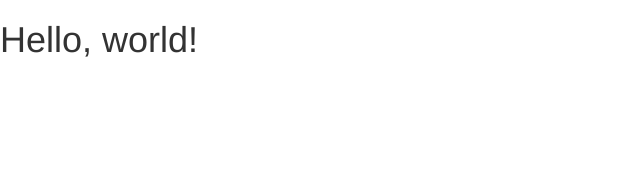
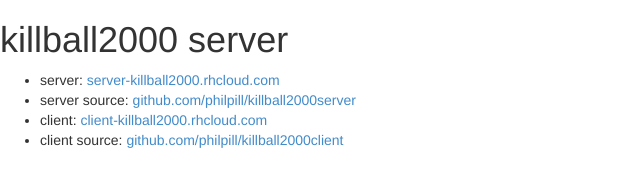
Before and after one commit to philpill/killball2000server, a website: page static/index.html in a window 1280 px wide. Shown: the whole page, without its empty margins (0-640 px from the left). Drawn offline with nearby package versions, Linux system fonts and the light colour scheme.

Commit message:
update home page

```diff
--- a/server.js
+++ b/server.js
@@ -15,4 +15,4 @@
 // ipaddress = process.env.OPENSHIFT_NODEJS_IP;
 // port      = process.env.OPENSHIFT_NODEJS_PORT || 8080;
 
-app.listen((process.env.OPENSHIFT_NODEJS_PORT || 8080), process.env.OPENSHIFT_NODEJS_IP || '127.0.0.1');
+app.listen((process.env.OPENSHIFT_NODEJS_PORT || 8090), process.env.OPENSHIFT_NODEJS_IP || '127.0.0.1');
--- a/static/index.html
+++ b/static/index.html
@@ -1,7 +1,7 @@
 <!DOCTYPE html>
 <html>
   <head>
-    <title>Bootstrap 101 Template</title>
+    <title>killball2000 server</title>
     <meta name="viewport" content="width=device-width, initial-scale=1.0">
     <!-- Bootstrap -->
     <link href="css/bootstrap.min.css" rel="stylesheet">
@@ -14,7 +14,14 @@
     <![endif]-->
   </head>
   <body>
-    <h1>Hello, world!</h1>
+    <h1>killball2000 server</h1>
+
+    <ul>
+        <li>server: <a href="http://server-killball2000.rhcloud.com/">server-killball2000.rhcloud.com</a></li>
+        <li>server source: <a href="https://github.com/philpill/killball2000server">github.com/philpill/killball2000server</a></li>
+        <li>client: <a href="http://client-killball2000.rhcloud.com/">client-killball2000.rhcloud.com</a></li>
+        <li>client source: <a href="https://github.com/philpill/killball2000client">github.com/philpill/killball2000client</a></li>
+    </ul>
 
     <!-- jQuery (necessary for Bootstrap's JavaScript plugins) -->
     <script src="https://code.jquery.com/jquery.js"></script>
```
